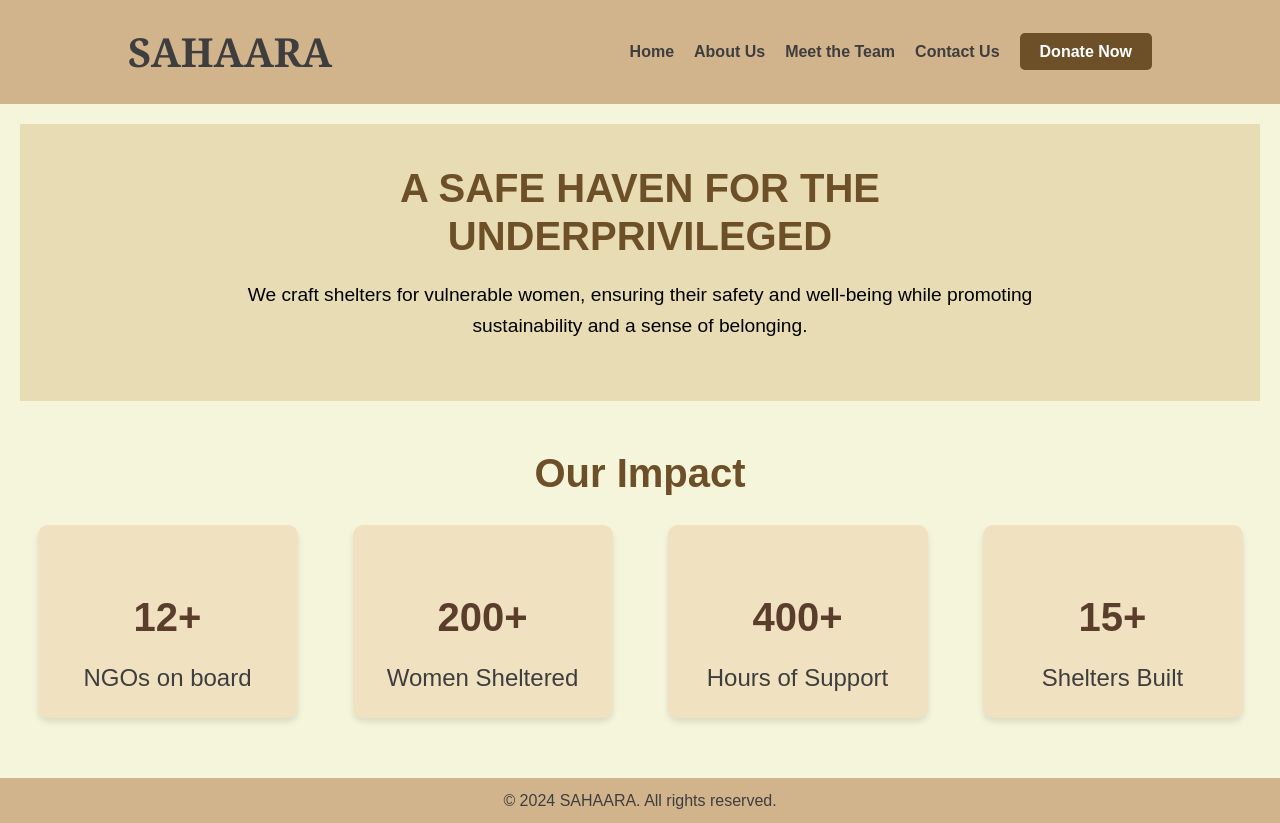
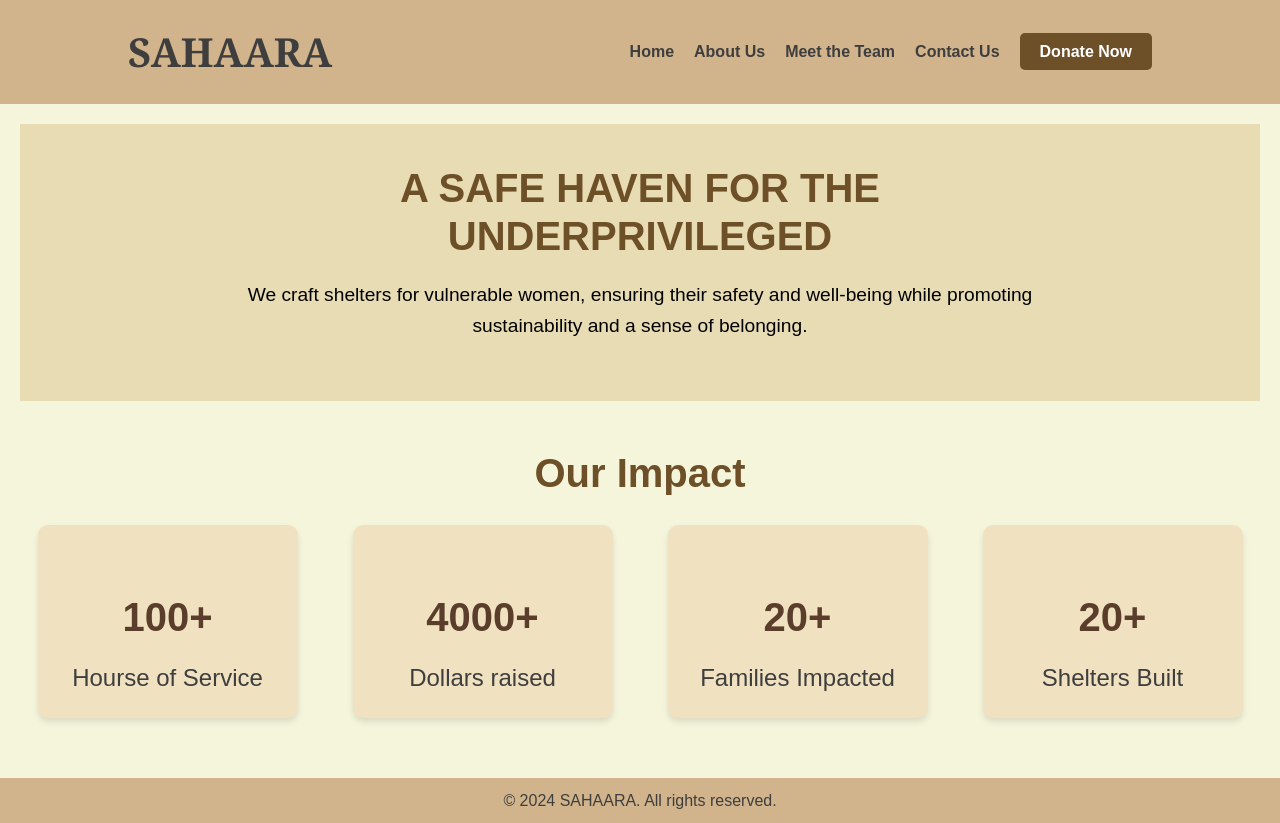
Before and after one commit to vivaandaga21/sahaara, a plain HTML site: page index.html in a window 1280 px wide. Drawn offline with Linux system fonts and the light colour scheme.

Commit message:
index.html

```diff
--- a/index.html
+++ b/index.html
@@ -34,19 +34,19 @@
             <h2 class="section-title">Our Impact</h2>
             <div class="stats">
                 <div class="stat">
-                    <h3>12+</h3>
-                    <p>NGOs on board</p>
+                    <h3>100+</h3>
+                    <p>Hourse of Service</p>
                 </div>
                 <div class="stat">
-                    <h3>200+</h3>
-                    <p>Women Sheltered</p>
+                    <h3>4000+</h3>
+                    <p>Dollars raised</p>
                 </div>
                 <div class="stat">
-                    <h3>400+</h3>
-                    <p>Hours of Support</p>
+                    <h3>20+</h3>
+                    <p>Families Impacted</p>
                 </div>
                 <div class="stat">
-                    <h3>15+</h3>
+                    <h3>20+</h3>
                     <p>Shelters Built</p>
                 </div>
             </div>
```
